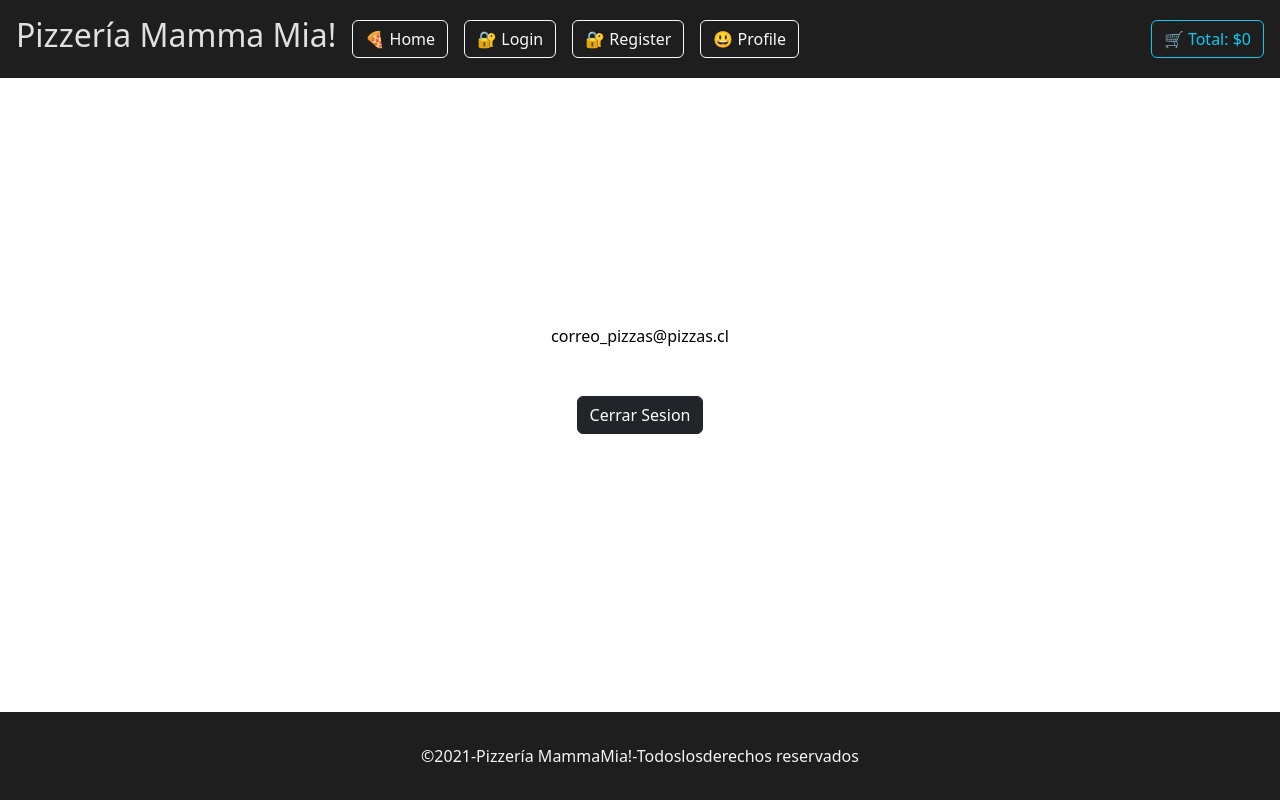
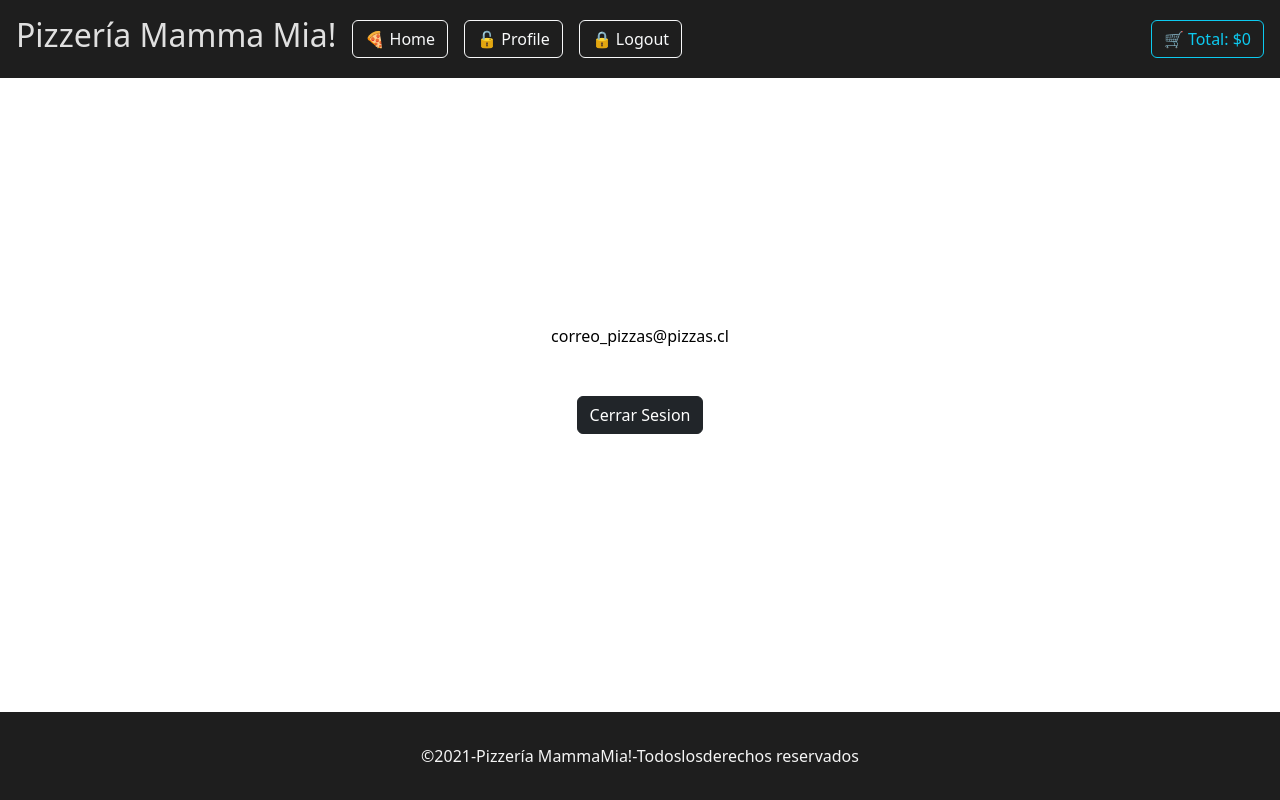
Before and after one commit to framirezj/ADL_desafio_PizzaStore_React, a React (Vite) app: page /profile in a window 1280 px wide. Built offline with nearby package versions, Linux system fonts and the light colour scheme.

Commit message:
created: punto 3 hito7

```diff
--- a/src/App.jsx
+++ b/src/App.jsx
@@ -11,11 +11,12 @@ import Profile from "./pages/Profile";
 import NotFound from "./pages/NotFound";
 import { Route, Routes } from "react-router-dom";
 import CartProvider from "./context/CartContext";
+import UserProvider from "./context/UserContext";
 
 function App() {
-  console.log("hola");
   return (
     <div className="app-container">
+      <UserProvider>
       <CartProvider>
       <div className="container-navbar">
         <Navbar />
@@ -35,6 +36,7 @@ function App() {
         <Footer />
       </footer>
       </CartProvider>
+      </UserProvider>
     </div>
   );
 }
--- a/src/components/Navbar.jsx
+++ b/src/components/Navbar.jsx
@@ -4,13 +4,14 @@ import { Link } from "react-router-dom";
 //context
 import { useContext } from "react";
 import { CartContext } from "../context/CartContext";
-
+import { UserContext } from "../context/UserContext";
 
 const Navbar = () => {
-  const { total } = useContext(CartContext)
+  const { total } = useContext(CartContext);
+  const { token, logout } = useContext(UserContext);
 
   /* const total = 25000; */
-  const token = false;
+  //const token = false;
 
   return (
     <>
@@ -19,19 +20,25 @@ const Navbar = () => {
         <Link to="/">
           <Button variant="outline-light">🍕 Home</Button>
         </Link>
-        <Link to="/login">
-          <Button variant="outline-light">
-            {token ? `🔓 Profile` : `🔐 Login`}
-          </Button>
-        </Link>
-        <Link to="/register">
-          <Button variant="outline-light">
-            {token ? `🔒 Logout` : `🔐 Register`}
-          </Button>
-        </Link>
-        <Link to="/profile">
-          <Button variant="outline-light">😃 Profile</Button>
-        </Link>
+        {token ? (
+          <>
+            <Link to="/profile">
+              <Button variant="outline-light">🔓 Profile</Button>
+            </Link>
+            <Button variant="outline-light" onClick={logout}>
+              🔒 Logout
+            </Button>
+          </>
+        ) : (
+          <>
+            <Link to="/login">
+              <Button variant="outline-light">🔐 Login</Button>
+            </Link>
+            <Link to="/register">
+              <Button variant="outline-light">🔐 Register</Button>
+            </Link>
+          </>
+        )}
       </div>
       <div className="total-button">
         <Link to="/cart">
--- a/src/context/UserContext.jsx
+++ b/src/context/UserContext.jsx
@@ -1,4 +1,5 @@
-import { Children, createContext, useState } from "react";
+import { createContext, useState } from "react";
+import { useNavigate } from "react-router-dom";
 
 //context
 export const UserContext = createContext();
@@ -7,13 +8,18 @@ export const UserContext = createContext();
 const UserProvider = ({ children }) => {
   const [token, setToken] = useState(true);
 
+  const navigate = useNavigate()
+
   const logout = () => {
+    console.log("logout....")
     setToken(false)
+    navigate("/login")
+
   }
 
   return (
     <UserContext.Provider value={{ token, logout }}>
-      {children}
+      { children }
     </UserContext.Provider>
   );
 };
--- a/src/pages/Profile.jsx
+++ b/src/pages/Profile.jsx
@@ -1,9 +1,15 @@
+import { useContext } from "react";
+import { UserContext } from "../context/UserContext";
+
 const Profile = () => {
+
+  const { logout } = useContext(UserContext)
+
   return (
     <>
       <p style={{color:"black"}}>correo_pizzas@pizzas.cl</p>
       <a href="#">
-        <button className="btn btn-dark">Cerrar Sesion</button>
+        <button onClick={logout} className="btn btn-dark">Cerrar Sesion</button>
       </a>
     </>
   );
```
